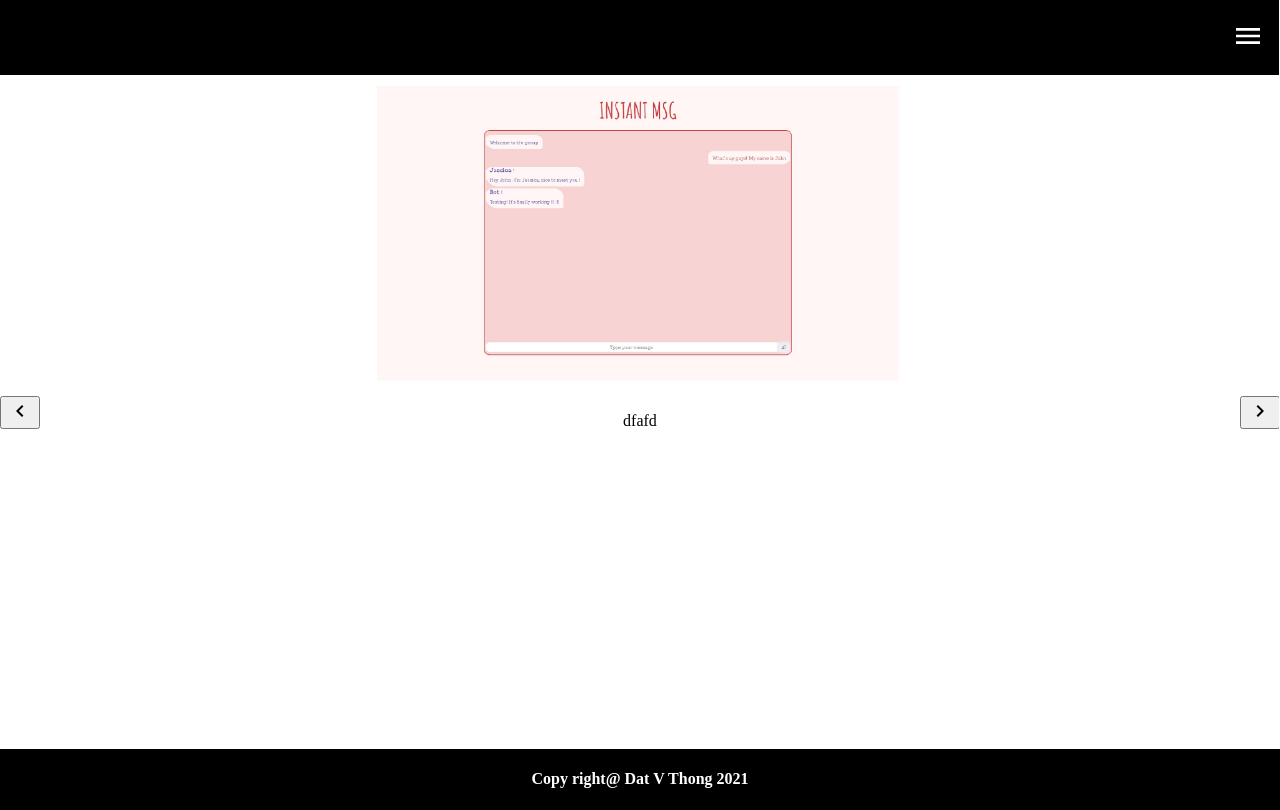
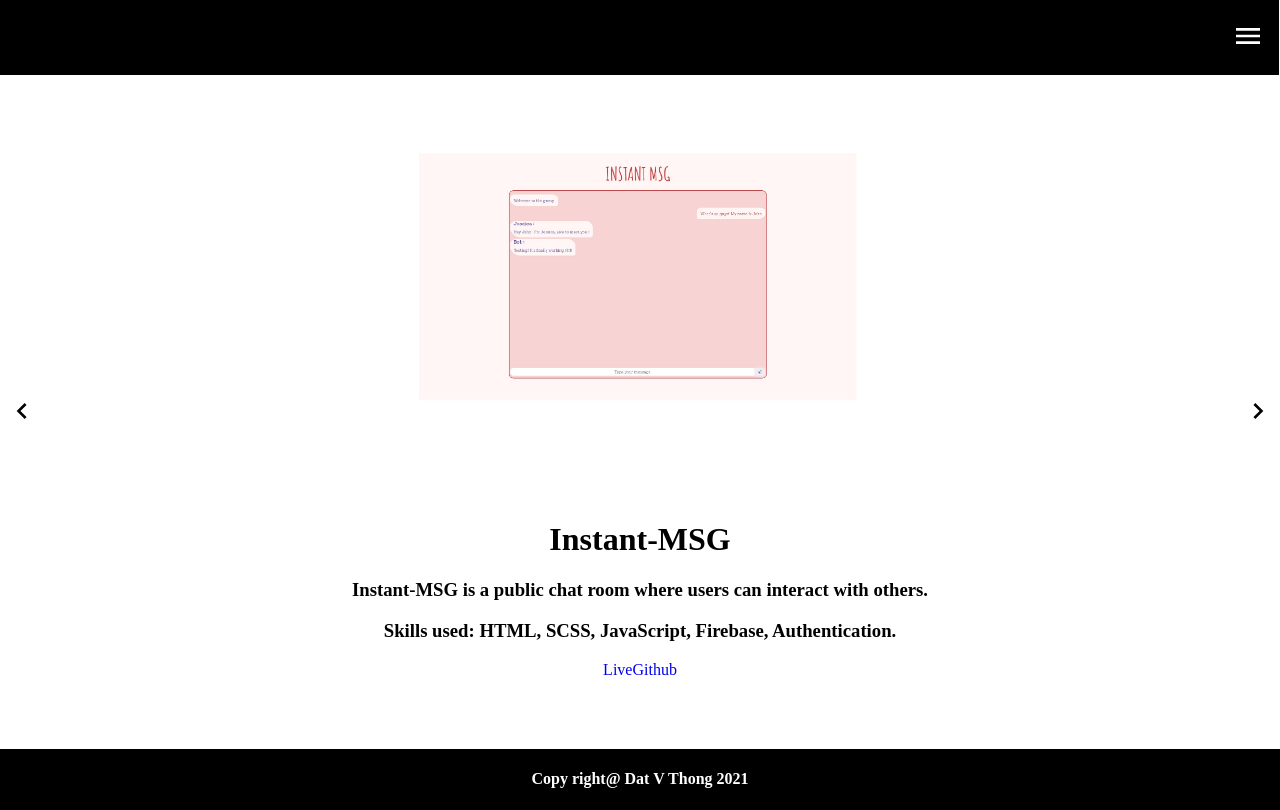
Before and after one commit to oooharuooo/portfolio-react, a React (Create React App) app: page /work in a window 1280 px wide. Built offline with nearby package versions, Linux system fonts and the light colour scheme; a web font is replaced by a local one.

Commit message:
added slider

```diff
--- a/src/components/WorkPage.js
+++ b/src/components/WorkPage.js
@@ -1,5 +1,4 @@
 import React, { useState, useEffect } from "react";
-import axios from "axios";
 import projects from "../constant/projects";
 
 import styled from "styled-components";
@@ -23,15 +22,48 @@ const container = {
 	},
 };
 
+const item = {
+	hidden: { x: [-100, 0] },
+	visible: {
+		x: 0,
+		transition: {
+			ease: "easeInOut",
+			duration: 0.5,
+		},
+	},
+};
+
 const WorkPage = () => {
 	const [workData, setWorkData] = useState([]);
+	const [index, setIndex] = useState(0);
+	const [animation, setAnimation] = useState();
 
+	// Fetch Data
 	useEffect(() => {
 		const fetchData = () => {
 			setWorkData(projects);
 		};
 		fetchData();
 	}, []);
+
+	// Restart index if ran out of array length
+	useEffect(() => {
+		const lastIndex = workData.length - 1;
+
+		if (index < 0) {
+			setIndex(lastIndex);
+		} else if (index > lastIndex) {
+			setIndex(0);
+		}
+	}, [index, workData, animation]);
+
+	// Auto go to next slide
+	// useEffect(() => {
+	// 	let slider = setInterval(() => {
+	// 		setIndex(index + 1);
+	// 	}, 5000);
+	// 	return () => clearInterval(slider);
+	// }, [index]);
 
 	return (
 		<Wrapper
@@ -40,22 +72,60 @@ const WorkPage = () => {
 			initial="hidden"
 			animate="visible"
 		>
-			<button>
-				<NavigateBeforeIcon />
+			<button className="btn btn-next">
+				<NavigateBeforeIcon onClick={() => setIndex(index - 1)} />
 			</button>
-			{workData.map((project) => (
-				<div key={project.url} className="project-container">
-					<div
-						className="project-image"
-						style={{
-							backgroundImage: `url(${project.url})`,
-						}}
-					></div>
-					<div className="project-description">dfafd</div>
-				</div>
-			))}
-			<button>
-				<NavigateNextIcon />
+			{workData.map((project, projectIndex) => {
+				let position = "nextSlide";
+				if (projectIndex === index) position = "activeSlide";
+				if (
+					projectIndex === index - 1 ||
+					(index === 0 && projectIndex === project.length - 1)
+				) {
+					position = "prevSlide";
+				}
+				return (
+					<motion.div
+						variants={
+							(position === "nextSlide" && item) ||
+							(position === "prevSlide" && item)
+						}
+						key={project.title}
+						className={`project-container ${position}`}
+					>
+						<div className="project-image">
+							<img src={project.url.path} alt={project.title} />
+						</div>
+						<div className="project-detail">
+							<h1 className="project-detail-title">{project.title}</h1>
+							<h3 className="project-detail-description">
+								{project.description}
+							</h3>
+							<h3 className="project-detail-skill">
+								Skills used: {project.skill}
+							</h3>
+							<div className="project-detail-link">
+								<a
+									href={project.url.live}
+									rel="noopener noreferrer"
+									target="_blank"
+								>
+									Live
+								</a>
+								<a
+									href={project.url.github}
+									rel="noopener noreferrer"
+									target="_blank"
+								>
+									Github
+								</a>
+							</div>
+						</div>
+					</motion.div>
+				);
+			})}
+			<button className="btn btn-prev">
+				<NavigateNextIcon onClick={() => setIndex(index + 1)} />
 			</button>
 		</Wrapper>
 	);
@@ -67,23 +137,53 @@ const Wrapper = styled.div`
 	background-color: white;
 	display: flex;
 	align-items: center;
+	text-align: center;
+	overflow: hidden;
+
+	.btn {
+		position: absolute;
+		z-index: 50;
+		border: none;
+		background-color: inherit;
+		svg {
+			font-size: 2rem;
+		}
+		&-next {
+			left: 0;
+		}
+		&-prev {
+			right: 0;
+		}
+	}
 
 	.project-container {
 		height: 100%;
 		width: 100%;
 
+		position: absolute;
+		top: 0;
+		left: 0;
+		opacity: 0;
+
 		display: flex;
 		flex-direction: column;
 		align-items: center;
+		justify-content: space-evenly;
+	}
+	.activeSlide {
+		opacity: 1;
+		transform: translateX(0);
+	}
+	 {
+		.prevSlide {
+			transform: translateX(-100%);
+		}
+		.nextSlide {
+			transform: translateX(100%);
+		}
 	}
 
 	.project-image {
-		background-position: center;
-		background-repeat: no-repeat;
-		background-size: contain;
-
-		flex-basis: 50%;
-		height: 100%;
-		width: 100%;
+		width: 500px;
 	}
 `;
--- a/src/constant/projects.js
+++ b/src/constant/projects.js
@@ -1,7 +1,58 @@
 const projects = [
-	{ title: "Instant-MSG", url: "projectImg/Instant-MSG.jpg" },
-	// { title: "ComfySloth", url: "projectImg/ComfySloth.png" },
-	// { title: "Wheel of Success", url: "projectImg/game-show-app.png" },
+	{
+		title: "Instant-MSG",
+		url: {
+			path: "projectImg/Instant-MSG.jpg",
+			github: "https://github.com/oooharuooo/Messenger-APP",
+			live: "https://instant-msg.netlify.app/",
+		},
+		skill: "HTML, SCSS, JavaScript, Firebase, Authentication.",
+		description:
+			"Instant-MSG is a public chat room where users can interact with others.",
+	},
+	{
+		title: "ComfySloth",
+		url: {
+			path: "projectImg/ComfySloth.png",
+			github: "https://pensive-fermi-071e76.netlify.app/",
+			live: "https://github.com/oooharuooo/E-commerce-React",
+		},
+		skill: "React, Fetch API, localStorage, Authentication.",
+		description:
+			"Comfy Sloth is an eCommerce SPAs, where user can login, logout, filter products and make payment.",
+	},
+	{
+		title: "Wheel of Success",
+		url: {
+			path: "projectImg/game-show-app.png",
+			github: "https://github.com/oooharuooo/Project6-GuessingGame",
+			live: "https://oooharuooo.github.io/DatVThong/Project6-Gameshow/",
+		},
+		skill: "HTML, CSS, JavaScript.",
+		description:
+			"A word guessing game where players will click letters from an onscreen keyboard to try to guess a random phrase.",
+	},
+	{
+		title: "Weather's App",
+		url: {
+			path: "projectImg/Weather-app.jpg",
+			github: "https://github.com/oooharuooo/weather-app",
+			live: "https://weather-app-by-dat.netlify.app/",
+		},
+		skill: "React, Fetch API, Material-UI.",
+		description:
+			"An app shows current weather base on user location input. Dark mode included.",
+	},
+	{
+		title: "STEAN",
+		url: {
+			path: "projectImg/STEAN.png",
+			github: "https://github.com/oooharuooo/stean-e-commerce",
+			live: "https://stean-e-commerce.netlify.app/",
+		},
+		skill: "React, Material-UI, Fetch API, Authentication, Firebase, Stripe",
+		description: "STILL IN DEVELOPMENT.",
+	},
 ];
 
 export default projects;
```
